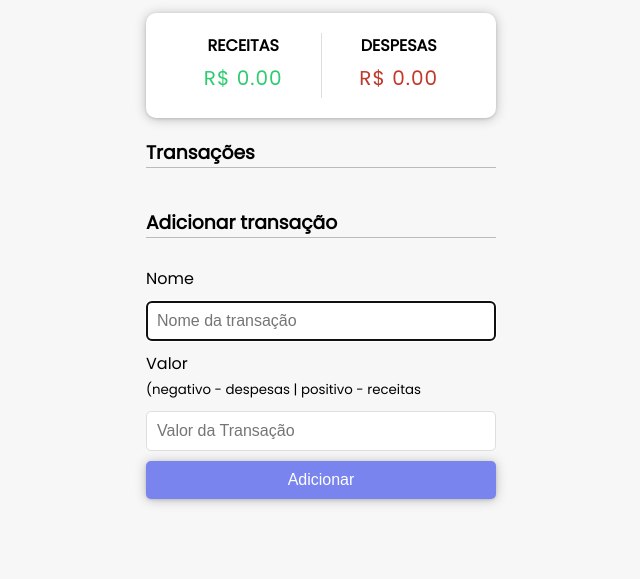
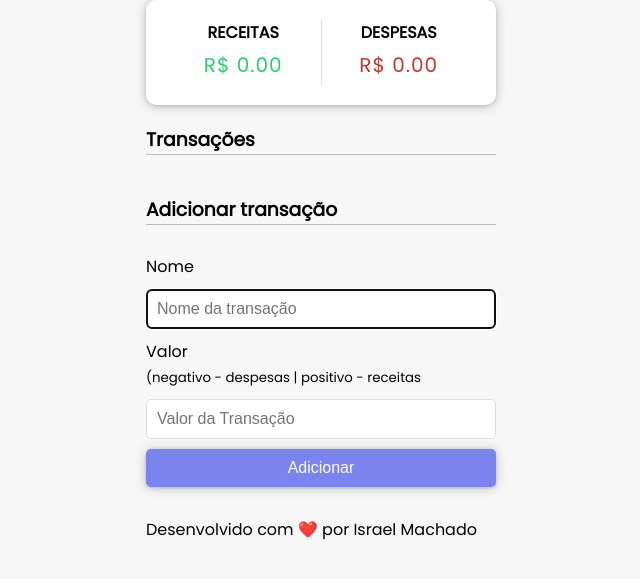
Before and after one commit to israelmchado/ControleDeDespesa, a plain HTML site: page index.html in a window 1280 px wide. Shown: the part 213-792 px from the top of the page, without its empty margins (319-959 px from the left). Drawn offline with Linux system fonts and the light colour scheme.

Commit message:
Update index.html

```diff
--- a/index.html
+++ b/index.html
@@ -42,6 +42,7 @@
         </div>
         <button class="btn">Adicionar</button>
       </form>
+      <footer>Desenvolvido com ❤️ por Israel Machado</footer>
     </div>
   </div>
   <script src="script.js"></script>
```
